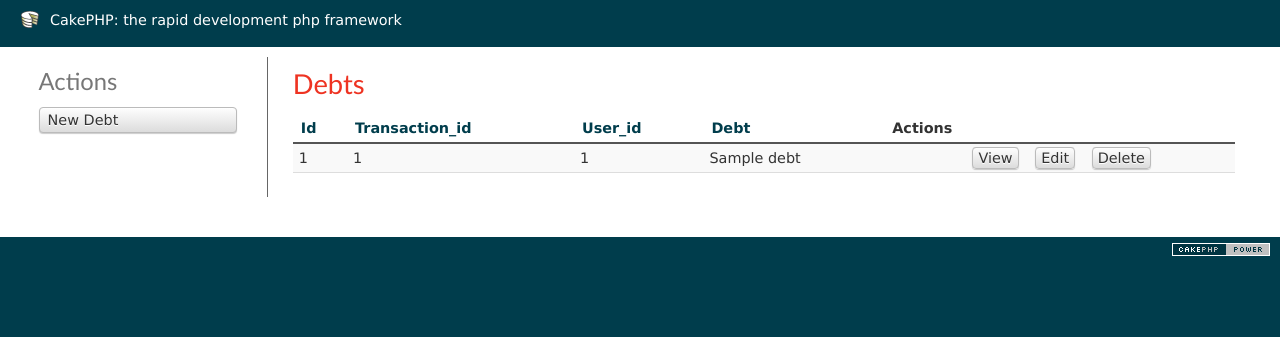
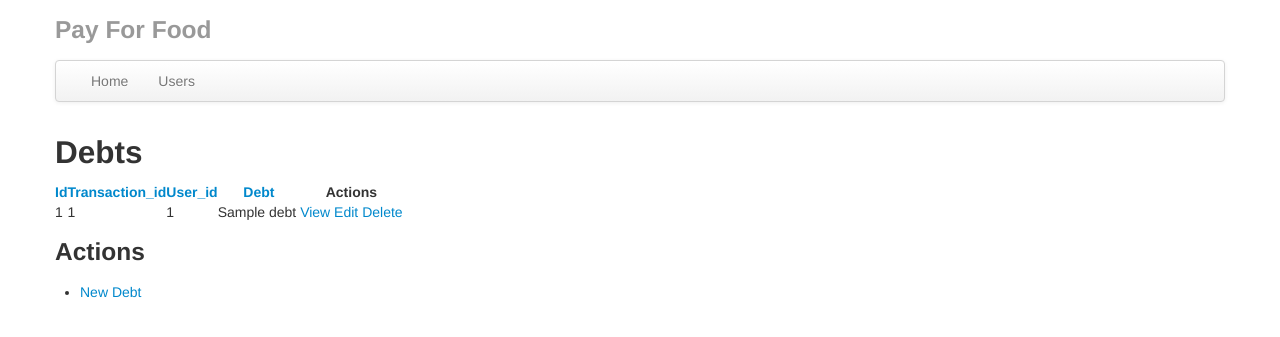
Before and after one commit to kavabata/pay4food, a CakePHP app: the page made by app/View/Debts/index.ctp in a window 1280 px wide. Shown: the top 337 px of the page. Run offline with PHP 8.4 and a stand-in for CakePHP, Linux system fonts and the light colour scheme; the template is opened without the code that fills it: most values are stand-ins (such as "Sample title", 1, 10 or a date in 2020); data that the repository does not hold is empty; some libraries are stand-ins or nearby versions.

Commit message:
- modified default layout - changed favicon

```diff
--- a/app/View/Layouts/default.ctp
+++ b/app/View/Layouts/default.ctp
@@ -1,62 +1,55 @@
-<?php
-/**
- *
- * PHP 5
- *
- * CakePHP(tm) : Rapid Development Framework (http://cakephp.org)
- * Copyright (c) Cake Software Foundation, Inc. (http://cakefoundation.org)
- *
- * Licensed under The MIT License
- * For full copyright and license information, please see the LICENSE.txt
- * Redistributions of files must retain the above copyright notice.
- *
- * @copyright     Copyright (c) Cake Software Foundation, Inc. (http://cakefoundation.org)
- * @link          http://cakephp.org CakePHP(tm) Project
- * @package       app.View.Layouts
- * @since         CakePHP(tm) v 0.10.0.1076
- * @license       MIT License (http://www.opensource.org/licenses/mit-license.php)
- */
-
-$cakeDescription = __d('cake_dev', 'CakePHP: the rapid development php framework');
-?>
 <!DOCTYPE html>
 <html>
 <head>
 	<?php echo $this->Html->charset(); ?>
 	<title>
-		<?php echo $cakeDescription ?>:
 		<?php echo $title_for_layout; ?>
 	</title>
+	<meta name="viewport" content="width=device-width, initial-scale=1.0">
+    <meta name="description" content="">
+    <meta name="author" content="Developer">
+    <meta name="robots" content="noindex, nofollow">
+
 	<?php
 		echo $this->Html->meta('icon');
 
-		echo $this->Html->css('cake.generic');
+		echo $this->fetch('meta');
 
-		echo $this->fetch('meta');
+		echo $this->Html->css(array(
+			'bootstrap',
+			'bootstrap-responsive'
+		));
 		echo $this->fetch('css');
+
+		echo $this->Html->script(array(
+			'jquery',
+			'bootstrap'
+		));
 		echo $this->fetch('script');
 	?>
 </head>
 <body>
-	<div id="container">
-		<div id="header">
-			<h1><?php echo $this->Html->link($cakeDescription, 'http://cakephp.org'); ?></h1>
+	<div class="container">
+		<div class="header">
+			<h3 class="muted">Pay For Food</h3>
+			<div class="navbar">
+				<div class="navbar-inner">
+					<div class="container">
+						<ul class="nav">
+							<li class="<?php echo $this->name == 'Pages' ? 'active' : ''; ?>"><a href="/">Home</a></li>
+							<li class="<?php echo $this->name == 'Users' ? 'active' : ''; ?>"><a href="/users">Users</a></li>
+						</ul>
+					</div>
+				</div>
+			</div>
 		</div>
-		<div id="content">
+
+		<div class="container">
 
 			<?php echo $this->Session->flash(); ?>
 
 			<?php echo $this->fetch('content'); ?>
 		</div>
-		<div id="footer">
-			<?php echo $this->Html->link(
-					$this->Html->image('cake.power.gif', array('alt' => $cakeDescription, 'border' => '0')),
-					'http://www.cakephp.org/',
-					array('target' => '_blank', 'escape' => false)
-				);
-			?>
-		</div>
 	</div>
-	<?php echo $this->element('sql_dump'); ?>
 </body>
 </html>
```
Also changed, not shown: app/webroot/favicon.ico.
